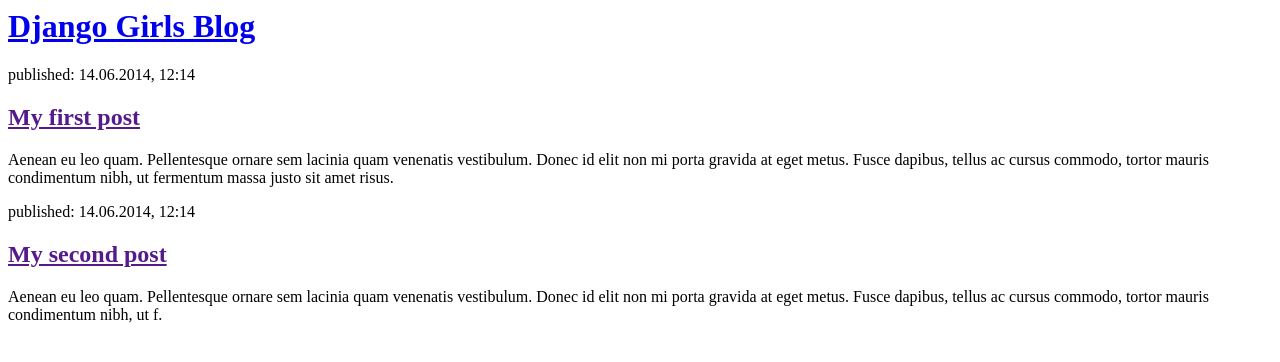
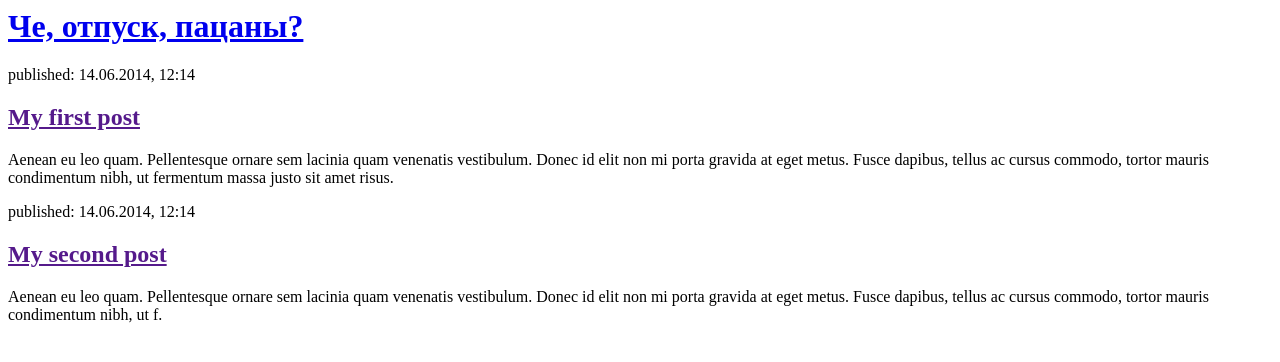
Before and after one commit to RobbyShitco/my-first-blog, a Django app: page / in a window 1280 px wide. Shown: the top 362 px of the page. Run offline with Django 3.2, Linux system fonts and the light colour scheme.

Commit message:
Changed the HTML for the site.

```diff
--- a/blog/templates/blog/post_list.html
+++ b/blog/templates/blog/post_list.html
@@ -4,7 +4,7 @@
     </head>
     <body>
         <div>
-            <h1><a href="/">Django Girls Blog</a></h1>
+            <h1><a href="/">Че, отпуск, пацаны?</a></h1>
         </div>
 
         <div>
```
